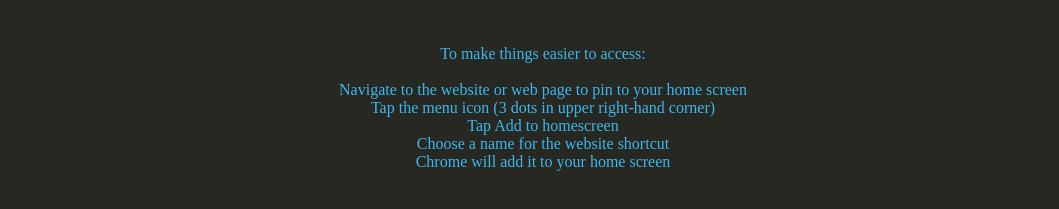
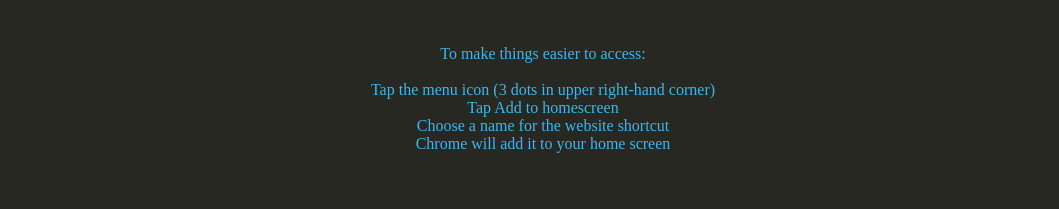
Before and after one commit to jordvnflows/ADP-Shortcut-Panel, a plain HTML site: page index.html in a window 1280 px wide. Shown: the part 675-884 px from the top of the page, without its empty margins (97-1156 px from the left). Drawn offline with Linux system fonts and the light colour scheme.

Commit message:
Update index.html

```diff
--- a/index.html
+++ b/index.html
@@ -103,7 +103,6 @@
             <section class                      ="ReadMe">
                 <p>
                     To make things easier to access:<br><br>
-                    Navigate to the website or web page to pin to your home screen<br>
                     Tap the menu icon (3 dots in upper right-hand corner) <br>
                     Tap Add to homescreen<br>
                     Choose a name for the website shortcut<br>
```
